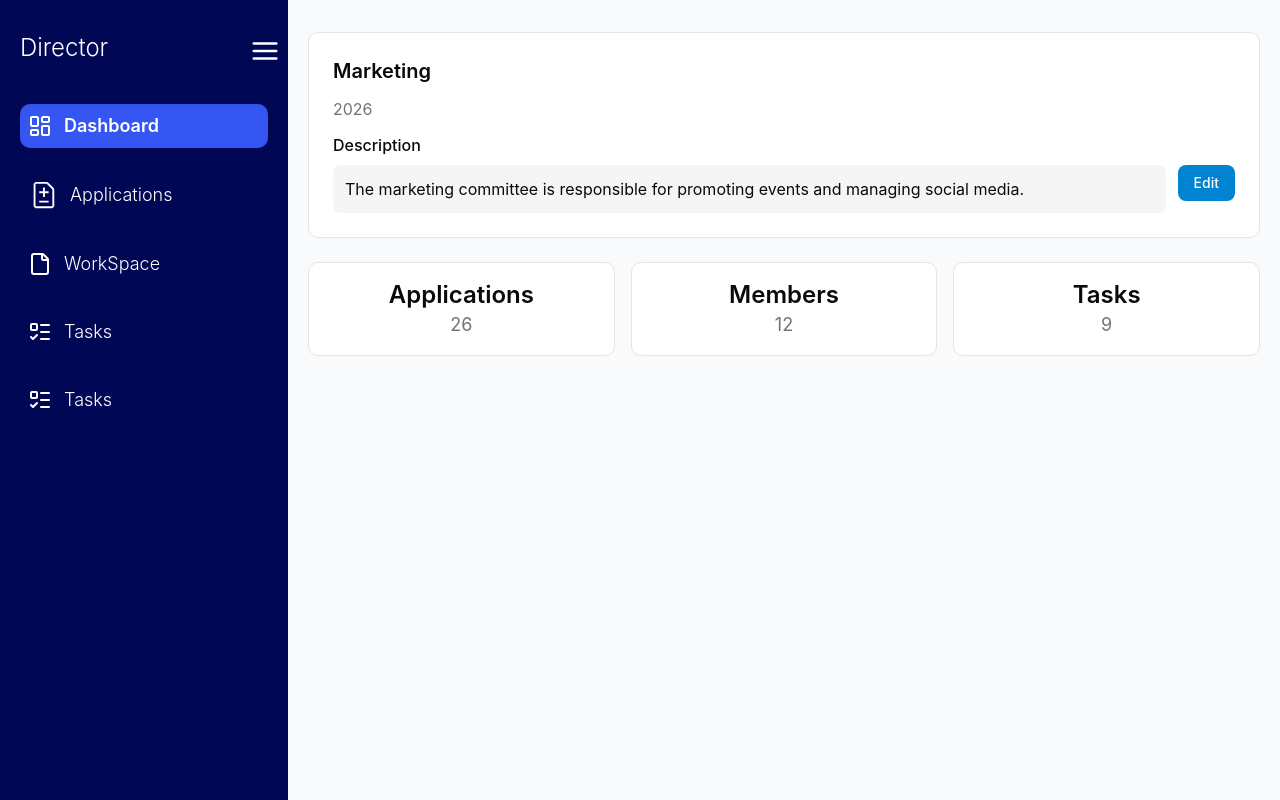
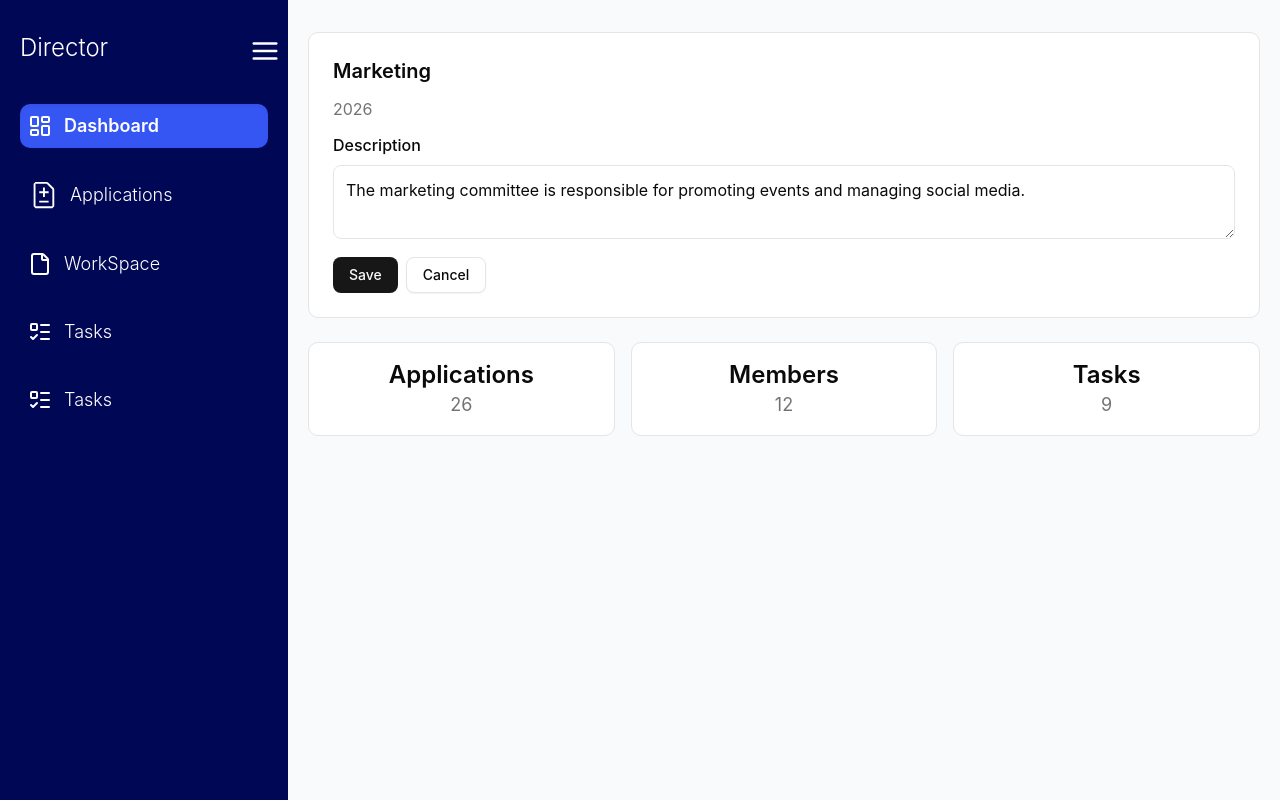
Before and after one commit to Mo-Alsagheer/SAMS, a React (Vite) app in the folder client/: page /director in a window 1280 px wide. Both pictures are taken after a click on the button "Edit". Built offline with nearby package versions, Linux system fonts and the light colour scheme.

Commit message:
add shared component

```diff
--- /dev/null
+++ b/client/src/components/shared/EditableTextArea.jsx
@@ -0,0 +1,56 @@
+import { useState } from "react";
+import { Button } from "@/components/ui/button";
+
+function EditableTextArea({ value, onSave, label }) {
+  const [isEditing, setIsEditing] = useState(false);
+  const [text, setText] = useState(value);
+
+  const handleSave = () => {
+    onSave(text);
+    setIsEditing(false);
+  };
+
+  return (
+    <div className="space-y-2">
+      {label && <p className="font-medium">{label}</p>}
+
+      {!isEditing ? (
+        <div className="flex gap-3 items-start">
+          <p className="bg-muted p-3 rounded-md flex-1">
+            {text || "No description yet"}
+          </p>
+
+          <Button
+            className="bg-sky-600 hover:bg-sky-800"
+            onClick={() => setIsEditing(true)}
+          >
+            Edit
+          </Button>
+        </div>
+      ) : (
+        <div className="space-y-3">
+          <textarea
+            className="w-full border rounded-md p-3"
+            value={text}
+            onChange={(e) => setText(e.target.value)}
+          />
+
+          <div className="flex gap-2">
+            <Button onClick={handleSave}>
+              Save
+            </Button>
+
+            <Button
+              variant="outline"
+              onClick={() => setIsEditing(false)}
+            >
+              Cancel
+            </Button>
+          </div>
+        </div>
+      )}
+    </div>
+  );
+}
+
+export default EditableTextArea;
--- a/client/src/director/components/CommitteeInfo.jsx
+++ b/client/src/director/components/CommitteeInfo.jsx
@@ -1,24 +1,22 @@
-import { Button } from "@/components/ui/button";
+import EditableTextArea from "@/components/shared/EditableTextArea";
 
 function CommitteeInfo({ committee }) {
+
+  const handleSaveDescription = (newText) => {
+    console.log("save to api", newText);
+  };
+
   return (
     <div className="bg-card border rounded-lg p-6 space-y-3">
       <h2 className="text-xl font-semibold">{committee.name}</h2>
 
       <p className="text-muted-foreground">{committee.season}</p>
 
-      <div className="space-y-2">
-        <p className="font-medium">Description</p>
-
-        <div className="flex gap-3 items-start">
-          <p className="bg-muted p-3 rounded-md flex-1">
-            {committee.description}
-          </p>
-          <Button className={"bg-sky-600 hover:bg-sky-800 cursor-pointer"}>
-            Edit
-          </Button>
-        </div>
-      </div>
+      <EditableTextArea
+        label="Description"
+        value={committee.description}
+        onSave={handleSaveDescription}
+      />
     </div>
   );
 }
```
